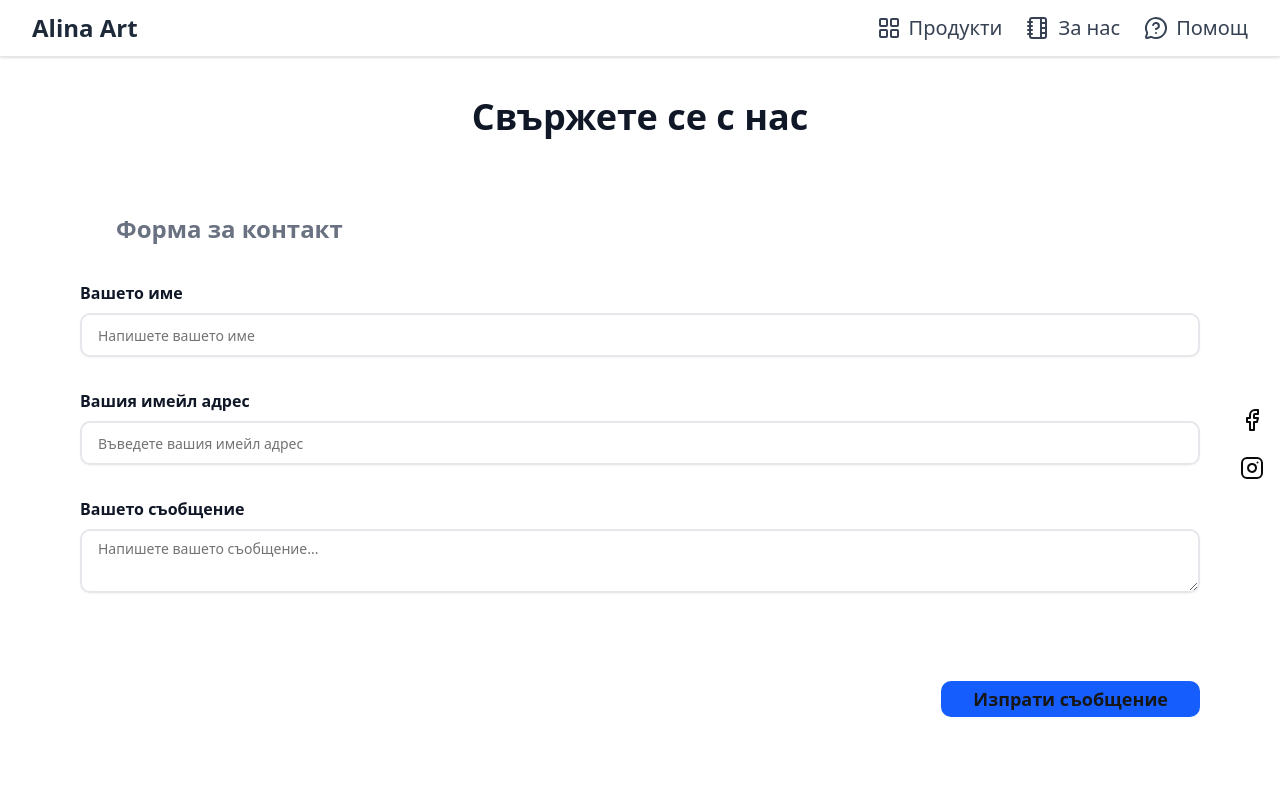
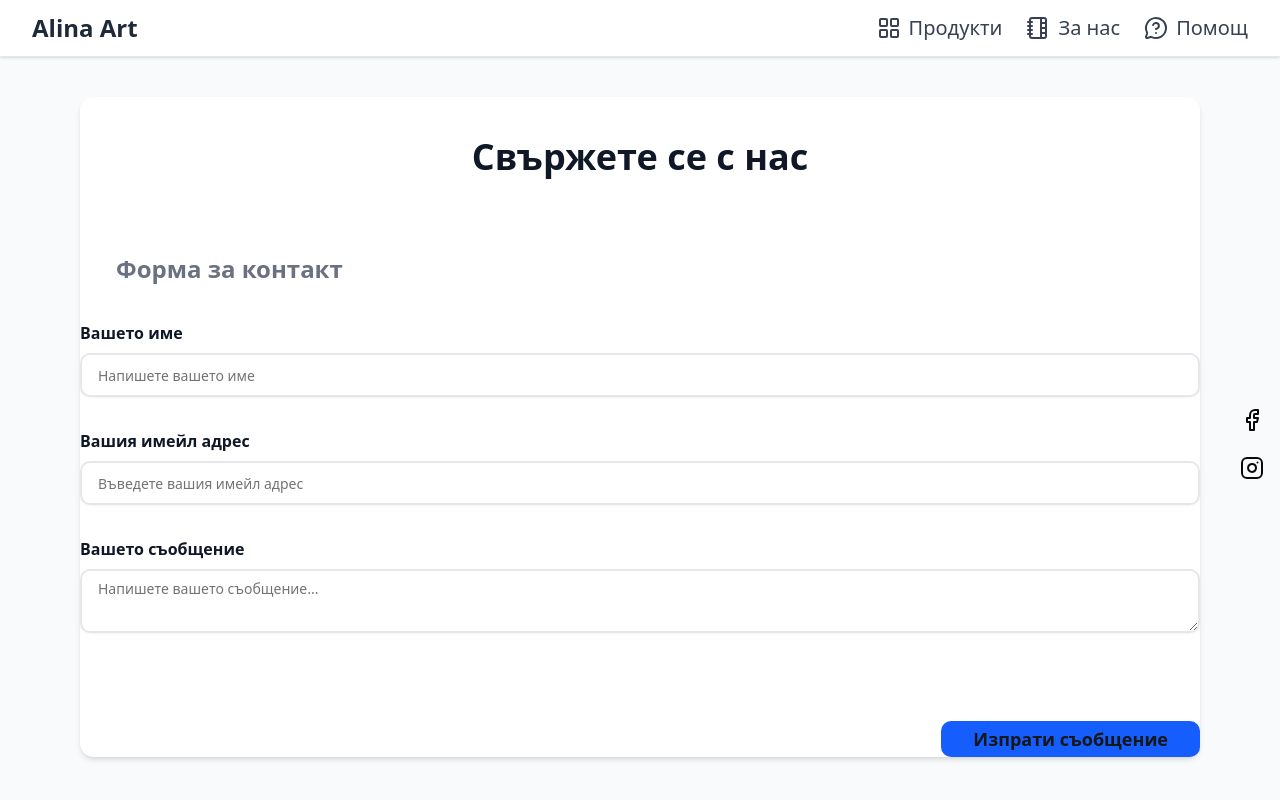
Before and after one commit to KirilSZyapkov/alina_art, a Next.js app: page /contacts in a window 1280 px wide. Shown: the top 800 px of the page. Built offline with nearby package versions, Linux system fonts and the light colour scheme.

Commit message:
feat: fix the styles of some pages.

```diff
--- a/app/(client)/about-us/page.tsx
+++ b/app/(client)/about-us/page.tsx
@@ -1,6 +1,7 @@
 export default function AboutUsPage() {
     return (
-        <div className="container mx-auto max-w-4xl py-10 px-5 h-screen">
+        <div className="min-h-screen bg-gray-50 dark:bg-gray-900 py-10 px-4">
+            <div className="container mx-auto max-w-4xl py-10 px-5 h-screen bg-white dark:bg-gray-800 rounded-lg shadow-md">
                 <h1 className="text-4xl font-bold mb-6">За нас</h1>
                 <p className="text-lg text-gray-700 mb-4">
                     Добре дошли на нашия сайт! Ние сме посветени на създаването на уникални ръчно изработени продукти,
@@ -18,5 +19,6 @@
                     Благодарим ви, че избрахте нас и се надяваме да се насладите на нашите продукти!
                 </p>
             </div>
+        </div>
     )
 }
--- a/app/(client)/contacts/page.tsx
+++ b/app/(client)/contacts/page.tsx
@@ -60,8 +60,8 @@
   }
 
   return (
-    <div className="container h-screen m-auto">
-      <div className="flex flex-col m-auto items-center max-w-280">
+    <div className="container m-auto min-h-screen bg-gray-50 dark:bg-gray-900 py-10 px-4">
+      <div className="flex flex-col bg-white m-auto items-center max-w-280 rounded-xl shadow-md">
         <h2 className="text-3xl md:text-4xl font-bold text-gray-900 dark:text-white m-10">
           Свържете се с нас
         </h2>
--- a/app/(client)/payment-and-delivery/page.tsx
+++ b/app/(client)/payment-and-delivery/page.tsx
@@ -1,6 +1,7 @@
 export default function PaymentAndDeliveryPage() {
     return (
-        <div className="container mx-auto max-w-4xl py-10 px-5 min-h-screen">
+        <div className="min-h-screen bg-gray-50 dark:bg-gray-900 py-10 px-4">
+            <div className="container mx-auto max-w-4xl py-10 px-5 bg-white dark:bg-gray-800 rounded-lg shadow-md">
                 <h1 className="text-4xl font-bold mb-6 text-center">Плащане и доставка</h1>
                 <h2 className="text-2xl font-semibold mb-4">Методи на плащане</h2>
                 <p className="text-lg text-gray-700 mb-6">
@@ -22,5 +23,6 @@
                     Благодарим ви, че избрахте нашия магазин! Ако имате допълнителни въпроси относно плащането или доставката, не се колебайте да се свържете с нас.
                 </p>
             </div>
+        </div>
     )
 }
```
Lines whose indentation alone changed are shown as unchanged.
